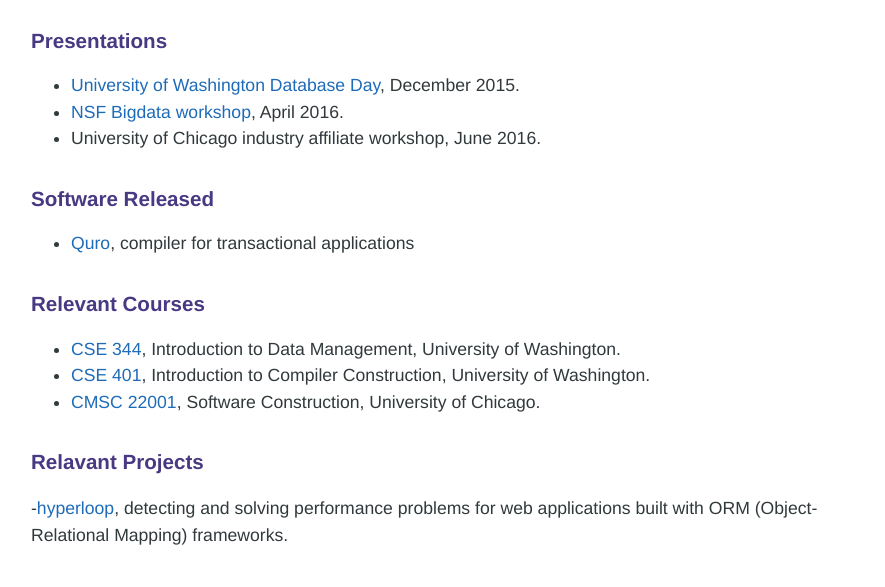
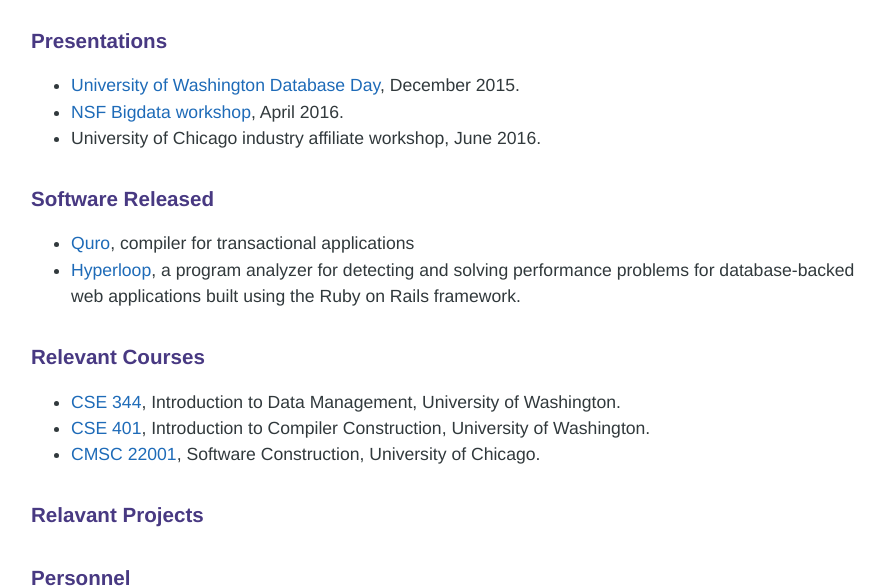
Before and after one commit to holistic-opt/holistic-opt.github.io, a Jekyll site: the page built from index.markdown, in a window 1280 px wide and 900 px high, scrolled down 1884 px, cut to the strip 0-587 px from the top of the window. Shown: the whole strip, without its empty margins (193-1078 px from the left). Built offline with Jekyll 4.4.1, drawn with Linux system fonts in a browser that asks for light colours.

Commit message:
Update index.markdown

```diff
--- a/index.markdown
+++ b/index.markdown
@@ -91,7 +91,7 @@ programming systems offered at the University of Washington.
 
 ### Software Released
 - [Quro](http://db.cs.washington.edu/projects/quro/), compiler for transactional applications
-
+- [Hyperloop](https://hyperloop-rails.github.io), a program analyzer for detecting and solving performance problems for database-backed web applications built using the Ruby on Rails framework.
 
 ### Relevant Courses
 - [CSE 344](https://courses.cs.washington.edu/courses/cse344/), Introduction to Data Management, University of Washington.
@@ -99,7 +99,7 @@ programming systems offered at the University of Washington.
 - [CMSC 22001](https://www.classes.cs.uchicago.edu/archive/2017/winter/22001-1/), Software Construction, University of Chicago.
 
 ### Relavant Projects
--[hyperloop](https://hyperloop-rails.github.io), detecting and solving performance problems for web applications built with ORM (Object-Relational Mapping) frameworks.
+
 
 ### Personnel
 
```
